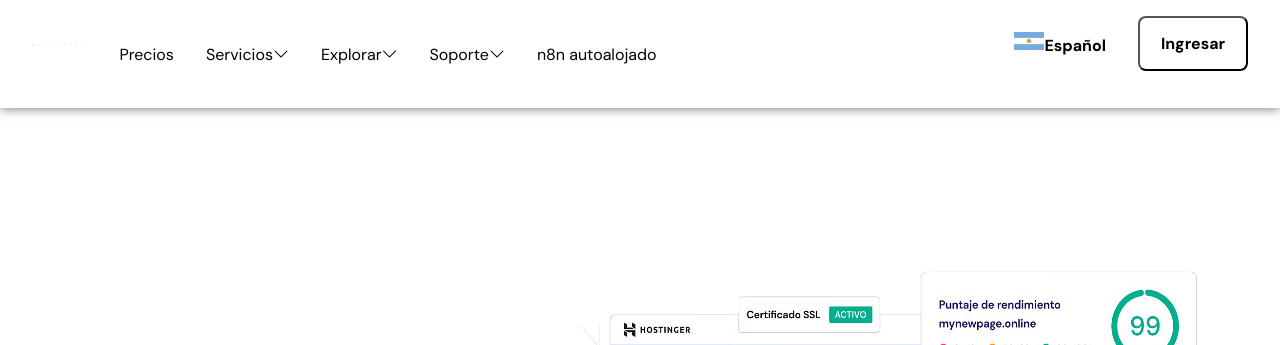
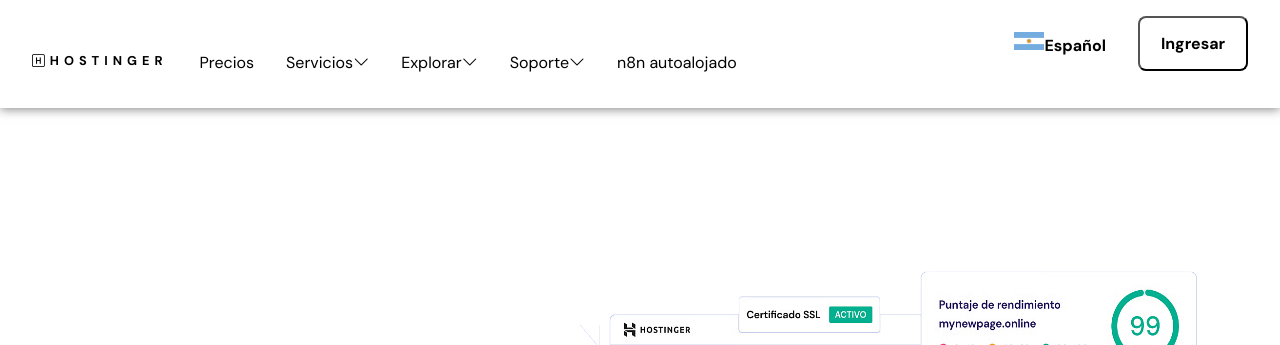
Before and after one commit to estebanmarafini/CURSO-UTN-TRABAJO-INTERMEDIO, a plain HTML site: page index.html in a window 1280 px wide. Shown: the top 345 px of the page. Drawn offline with nearby package versions, Linux system fonts and the light colour scheme.

Commit message:
Add files via upload

```diff
--- a/style.css
+++ b/style.css
@@ -26,7 +26,7 @@ header {
 
 
 .logo, .media-logo {
-    font-size: 0.8px;
+    font-size: 0.8em;
     letter-spacing: 5px;
     font-weight: bold;
 
@@ -275,7 +275,7 @@ footer{
 }
 
 
-@media only screen and (max-width: 1024px) {
+@media only screen and (max-width: 1000px) {
     /*body {font-size: 16px; }*/
     .segundo-contenedor { display: flex;
                           flex-direction:column;
```
